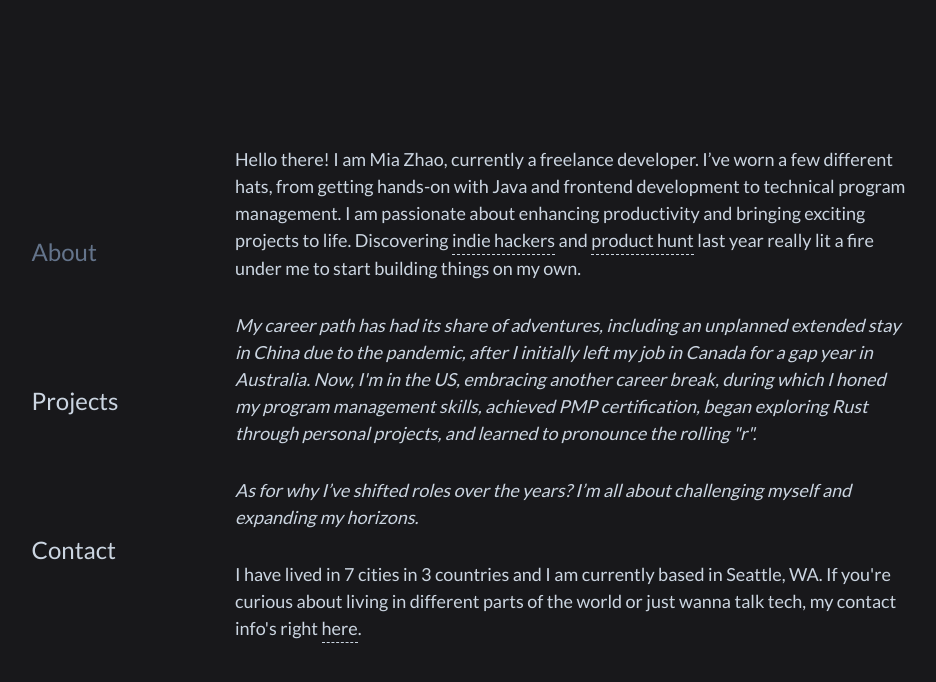
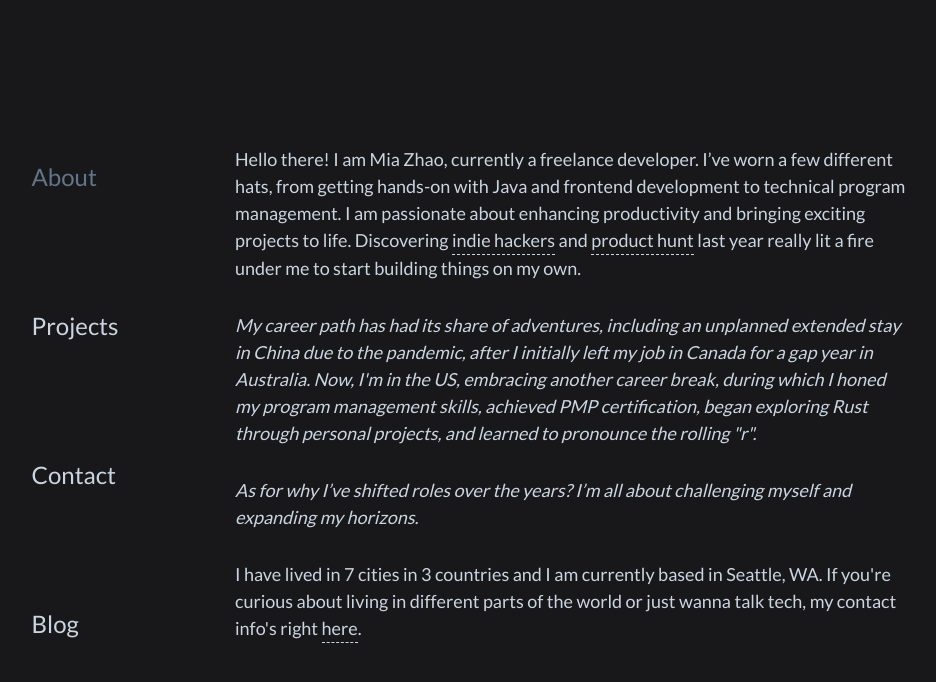
Before and after one commit to Mia-zhao/mia-zhao.github.io, a plain HTML site: page index.html in a window 1280 px wide. Shown: the whole page, without its empty margins (85-1021 px from the left). Drawn offline with Linux system fonts and the light colour scheme.

Commit message:
add blog link

```diff
--- a/index.html
+++ b/index.html
@@ -43,6 +43,7 @@
         <li>
           <a id="#contact" href="#contact">Contact</a>
         </li>
+        <li><a href="https://miazhao.hashnode.dev/">Blog</a></li>
       </ul>
     </nav>
     <main class="content">
```
